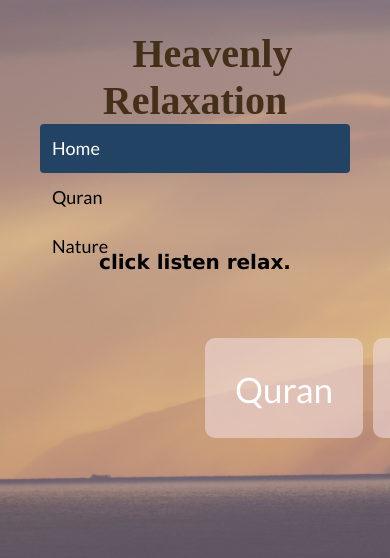
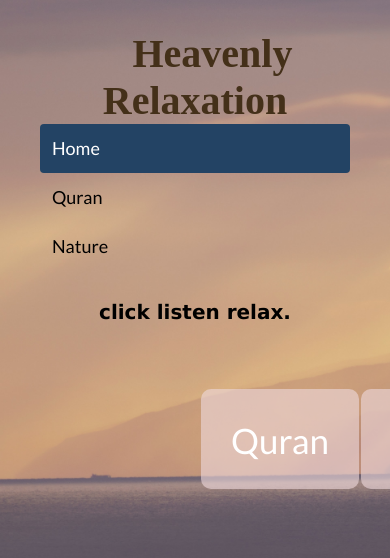
Before and after one commit to arwaali96/heavenly-relaxation, a React (Create React App) app: page / in a window 390 px wide. Shown: the top 558 px of the page. Built offline with nearby package versions, Linux system fonts and the light colour scheme.

Commit message:
fixed sizing on small screen

```diff
--- a/src/App.css
+++ b/src/App.css
@@ -128,12 +128,11 @@ body {
   }
 
   .phrase {
-    padding-top: 250px;
+    padding-top: 300px;
     font-size: 20px;
   }
   .main-btns .link {
-    margin-left: 5px;
-    margin-right: 5px;
+    margin: 1px;
   }
 }
 
```
